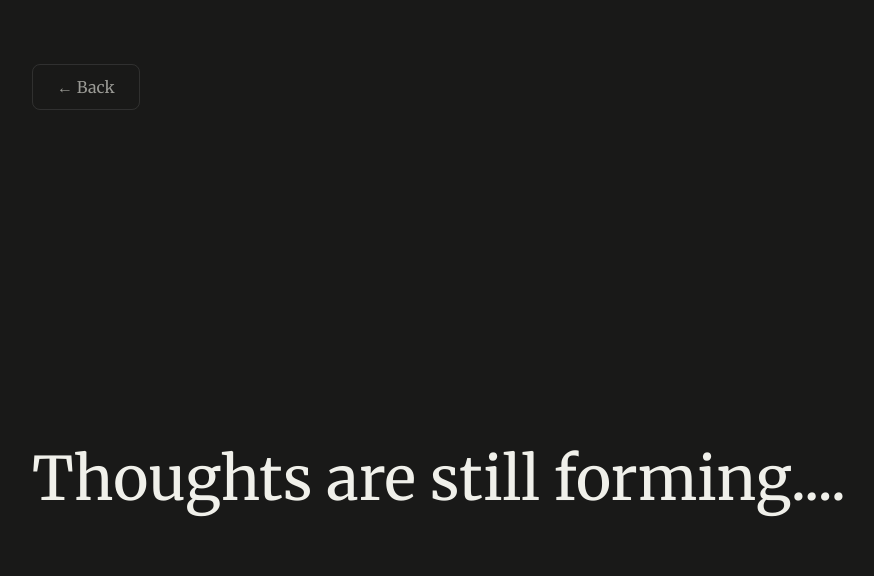
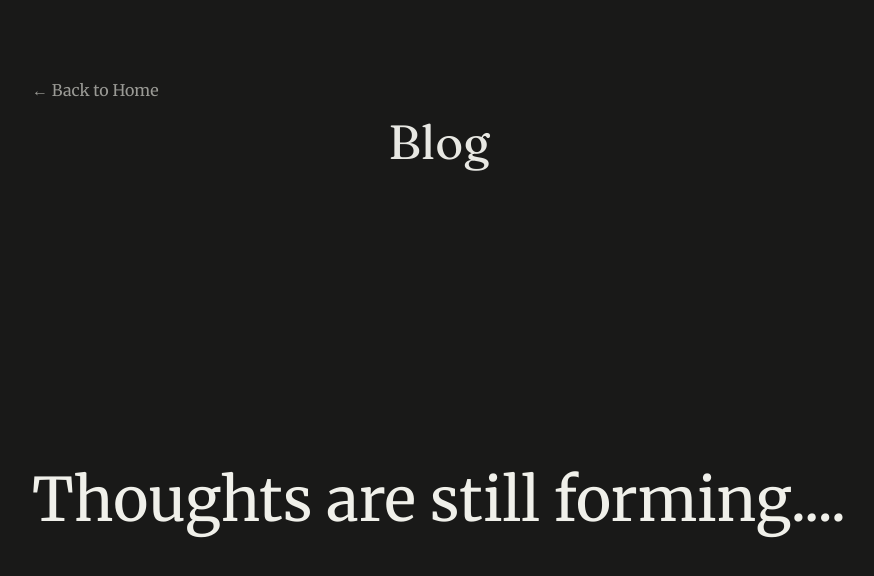
Before and after one commit to Vaipuk/Website, a React (Vite) app: page /blog in a window 1280 px wide. Shown: the top 576 px of the page, without its empty margins (201-1075 px from the left). Built offline with nearby package versions, Linux system fonts and the light colour scheme.

Commit message:
Match BlogPage header and back button to GalleryPage design

```diff
--- a/src/pages/BlogPage.module.css
+++ b/src/pages/BlogPage.module.css
@@ -1,29 +1,40 @@
-.container {
-    height: 100vh;
+.page {
+    padding: var(--spacing-xl);
+    min-height: 100vh;
     background-color: var(--bg-color);
+    color: var(--text-primary);
+    max-width: 1400px;
+    margin: 0 auto;
     display: flex;
     flex-direction: column;
-    padding: 2rem;
-    overflow: hidden;
+}
+
+.header {
+    margin-bottom: var(--spacing-xl);
+    display: flex;
+    flex-direction: column;
+    gap: var(--spacing-md);
+}
+
+.header h1 {
+    font-size: 3rem;
+    margin: 0;
 }
 
 .backButton {
-    background: transparent;
-    border: 1px solid rgba(255, 255, 255, 0.1);
+    background: none;
+    border: none;
     color: var(--text-secondary);
-    padding: 0.75rem 1.5rem;
-    border-radius: 8px;
-    cursor: pointer;
     font-family: var(--font-body);
     font-size: 1rem;
-    transition: all 0.2s ease;
+    padding: 0;
+    cursor: pointer;
     width: fit-content;
-    margin-bottom: 3rem;
+    transition: color 0.2s;
 }
 
 .backButton:hover {
-    background: rgba(255, 255, 255, 0.05);
-    color: var(--text-primary);
+    color: var(--accent-color);
 }
 
 .content {
@@ -47,4 +58,8 @@
     .message {
         font-size: 36px;
     }
+
+    .header h1 {
+        font-size: 2rem;
+    }
 }
--- a/src/pages/BlogPage.tsx
+++ b/src/pages/BlogPage.tsx
@@ -6,10 +6,11 @@ const BlogPage: React.FC = () => {
     const navigate = useNavigate();
 
     return (
-        <div className={styles.container}>
-            <button className={styles.backButton} onClick={() => navigate('/')}>
-                ← Back
-            </button>
+        <div className={styles.page}>
+            <header className={styles.header}>
+                <button onClick={() => navigate('/')} className={styles.backButton}>← Back to Home</button>
+                <h1>Blog</h1>
+            </header>
             <div className={styles.content}>
                 <p className={styles.message}>Thoughts are still forming....</p>
             </div>
```
